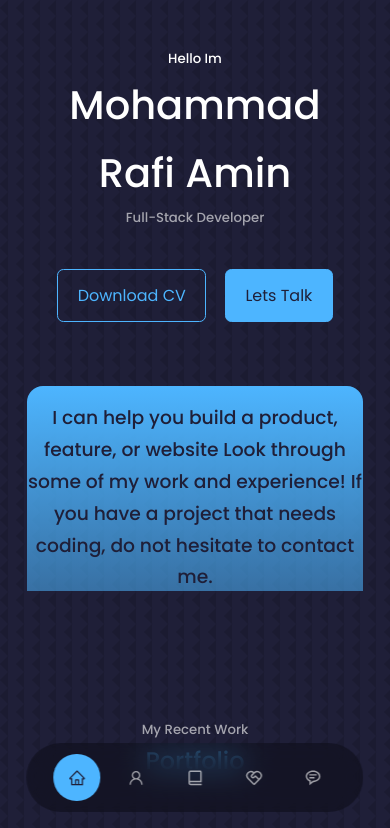
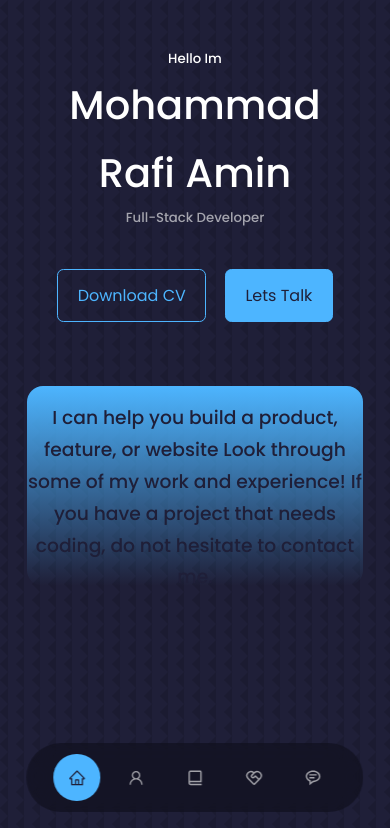
Before and after one commit to mrkamin/my-portfolio-react, a React (Create React App) app: page / in a window 390 px wide. Shown: the top 828 px of the page. Built offline with nearby package versions, Linux system fonts and the light colour scheme.

Commit message:
Make the app responsive

```diff
--- a/src/component/header/header.css
+++ b/src/component/header/header.css
@@ -1,5 +1,5 @@
 header {
-  height: 60vh;
+  height: 90vh;
   padding-top: 3rem;
   overflow: hidden;
 }
@@ -42,7 +42,7 @@ header {
 .me {
   background: linear-gradient(var(--color-primary), transparent);
   width: 28rem;
-  height: 14rem;
+  height: 200px;
   position: absolute;
   left: calc(50% - 14rem);
   margin-top: 4rem;
@@ -69,7 +69,7 @@ header {
 
 @media screen and (max-width: 1024px) {
   header {
-    height: 60vh;
+    height: 90vh;
   }
 }
 
@@ -77,7 +77,7 @@ header {
 
 @media screen and (max-width: 600px) {
   header {
-    height: 70vh;
+    height: 90vh;
   }
 
   .header__socials,
@@ -87,7 +87,7 @@ header {
 
   .me {
     width: 100%;
-    height: 28rem;
+    height: 200px;
     position: absolute;
     left: 0;
     margin-top: 4rem;
```
